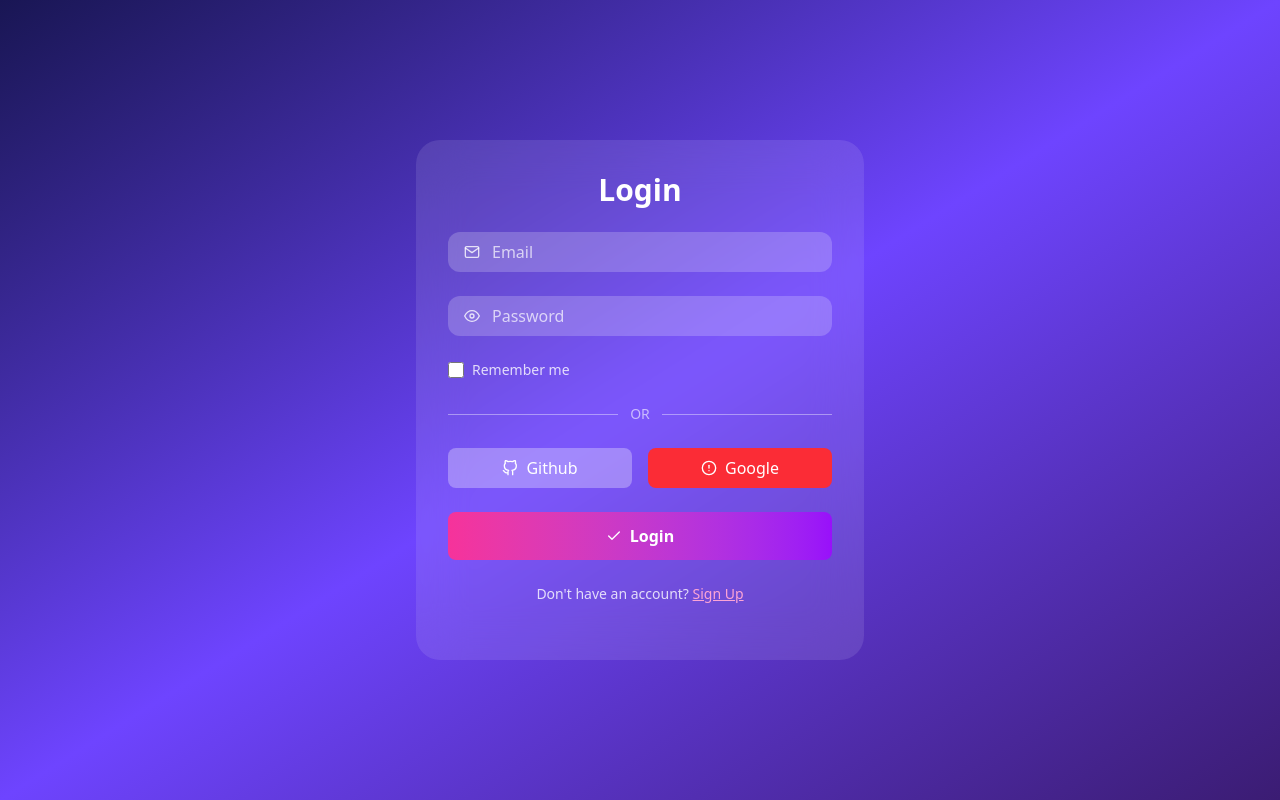
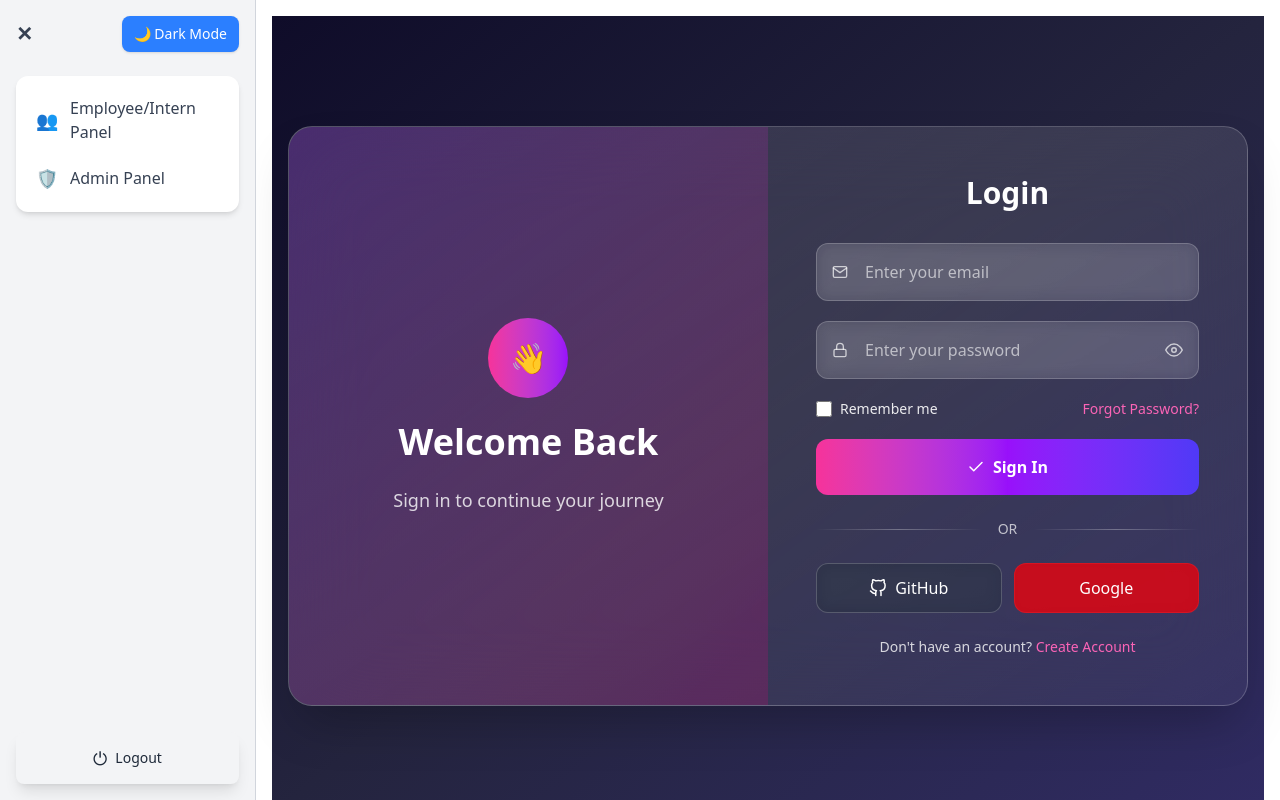
Before and after one commit to samarth1mishra/Practice_app_react_vite, a React (Vite) app: page /login in a window 1280 px wide. Built offline with nearby package versions, Linux system fonts and the light colour scheme.

Commit message:
improved Login and SignUp Logic

```diff
--- a/src/App.jsx
+++ b/src/App.jsx
@@ -31,7 +31,10 @@ const App = () => {
     window.addEventListener('resize',handleReSize);
     return ()=> window.removeEventListener('resize',handleReSize);
   },[])
-
+  useEffect(()=>{
+    const savedTab=localStorage.getItem('activeTab');
+    setActiveTab(savedTab||'Employee/InternPanel');
+  },[]);
   const handleTabChange=(tab)=>{
     setActiveTab(tab);
     localStorage.setItem('activeTab',tab);
@@ -54,18 +57,18 @@ const App = () => {
   };
   return (
     <BrowserRouter>
+    <div className="h-screen flex bg-white dark:bg-gray-900  text-black dark:text-white ">
+      <Sidebar tabs={tabs} activeTab={activeTab} setActiveTab={handleTabChange} darkMode={darkMode} setDarkMode={setDarkMode} sidebarOpen={sidebarOpen} setSidebarOpen={setSidebarOpen}   handleLogout={handleLogout}/>
+      <div className={`flex-1 p-4 overflow-auto transition-all duration-300 ${sidebarOpen ? 'ml-64' : 'ml-16'} md:ml-0`}>
     <Routes>
-      <Route path="/login" element={<Login/>}/>
+      <Route path="/login" element={<Login  setIsAdminLoggedIn={setIsAdminLoggedIn} setIsUserLoggedIn={setIsUserLoggedIn} activeTab={activeTab}/>}/>
       <Route path="/signUp" element={<SignUp/>}/>
       <Route path="/" element={
-      <div className="h-screen flex bg-white dark:bg-gray-900  text-black dark:text-white ">
-      <Sidebar tabs={tabs} activeTab={activeTab} setActiveTab={handleTabChange} darkMode={darkMode} setDarkMode={setDarkMode} sidebarOpen={sidebarOpen} setSidebarOpen={setSidebarOpen}   handleLogout={handleLogout}/>
-      <div className={`flex-1 p-4 overflow-auto transition-all duration-300 ${sidebarOpen?'ml-64':'ml-16'} md:ml-0`}>
-      <Content activeTab={activeTab} isAdminLoggedIn={isAdminLoggedIn} isUserLoggedIn={isUserLoggedIn}/>
+      <Content activeTab={activeTab} isAdminLoggedIn={isAdminLoggedIn} isUserLoggedIn={isUserLoggedIn} setIsAdminLoggedIn={setIsAdminLoggedIn} setIsUserLoggedIn={setIsUserLoggedIn}/>
+       } />
+      </Routes>
       </div>
     </div>
-     } />
-    </Routes>
     </BrowserRouter>
   );
 };
--- a/src/components/Login.jsx
+++ b/src/components/Login.jsx
@@ -1,29 +1,77 @@
-import {useState} from 'react'
-import {useNavigate} from 'react-router-dom'
-import {motion} from 'framer-motion';
-import {toast,ToastContainer} from 'react-toastify';
+import { useState, useEffect } from 'react';
+import { useNavigate } from 'react-router-dom';
+import { motion } from 'framer-motion';
+import { toast, ToastContainer } from 'react-toastify';
 import 'react-toastify/dist/ReactToastify.css';
-import { FiMail,FiLock,FiEye,FiEyeOff,FiCheck,FiLoader,FiGithub,FiAlertCircle} from 'react-icons/fi';
+import {FiMail,FiLock,FiEye,FiEyeOff,FiCheck,FiLoader,FiGithub} from 'react-icons/fi';
 
-export const Login=({setIsAdminLoggedIn,setIsUserLoggedIn})=>{
-    const navigate=useNavigate();
-    const [email,setEmail]=useState('');
-    const [password,setPassword]=useState('');
-    const [showPwd,setShowPwd]=useState(false);
-    const [remember,setRemember]=useState(false);
-    const [loading,setLoading]=useState(false);
-    const handleLogin=async(e)=>{
+export const Login = ({ setIsAdminLoggedIn, setIsUserLoggedIn,activeTab}) => {
+  const navigate = useNavigate();
+  const [email, setEmail] = useState('');
+  const [password, setPassword] = useState('');
+  const [showPwd, setShowPwd] = useState(false);
+  const [remember, setRemember] = useState(false);
+  const [loading, setLoading] = useState(false);
+  const [screenSize, setScreenSize] = useState('desktop');
+
+  useEffect(() => {
+    const updateScreenSize = () => {
+      const width = window.innerWidth;
+      if (width < 400) setScreenSize('mobile');
+      else if (width < 768) setScreenSize('tablet');
+      else setScreenSize('desktop');
+    };
+
+    updateScreenSize();
+    window.addEventListener('resize', updateScreenSize);
+    return () => window.removeEventListener('resize', updateScreenSize);
+  }, []);
+
+  const handleLogin = async (e) => {
     e.preventDefault();
-        if(!email || !password){
-            toast.error('Please fill in all Details');
+
+    if (!email || !password) {
+      toast.error('Please fill in all details');
       return;
     }
+
     setLoading(true);
-        await new Promise((r)=>setTimeout(r,1000));
-        const user=JSON.parse(localStorage.getItem('user'));
+    await new Promise((r) => setTimeout(r, 1000));
+
+    const user = JSON.parse(localStorage.getItem('user'));
     const isAdmin = email === 'admin@enrope.solutions.com' && password === '12345';
+    if (activeTab === "Admin Panel" && !isAdmin) {
+      toast.error('🔒 You are not an admin. Please log in as an employee in the Employee/Intern Panel.');
+      setLoading(false);
+      return;
+    }
+    if (activeTab === "Employee/Intern Panel" && isAdmin) {
+      toast.error('👔 Admins should log in using the Admin Panel');
+      setLoading(false);
+      return;
+    }
+    console.log(user);
+     if (activeTab === "Employee/Intern Panel" && user.email!==email) {
+      console.log('why');
+      toast.error(
+        <div>
+          You're not signed up yet!
+          <br />
+          <a
+            href="/signUp"
+            className="underline text-blue-300 hover:text-blue-200 font-bold"
+          >
+            Create an account now
+          </a>
+        </div>,
+        { autoClose: 5000 }
+      );
+      setLoading(false);
+      return;
+    }
     if (user && user.email === email && user.password === password) {
       localStorage.setItem('currentUserEmail', email);
+
       if (isAdmin) {
         localStorage.setItem('isAdminLoggedIn', 'true');
         setIsAdminLoggedIn(true);
@@ -31,56 +79,243 @@ export const Login=({setIsAdminLoggedIn,setIsUserLoggedIn})=>{
         localStorage.setItem('isUserLoggedIn', 'true');
         setIsUserLoggedIn(true);
       }
-          if (remember) localStorage.setItem('remember Email', email);
-          toast.success('Login Successful!');
-          setTimeout(() => navigate('/'), 500);
-        }else{
-           toast.error('Invalid credentials',{icon:<FiAlertCircle/>});
+
+      if (remember) {
+        localStorage.setItem('remember Email', email);
       }
+
+      toast.success('🎉 Login successful!');
+      setTimeout(() => navigate('/'), 800);
+    } else {
+      toast.error('❌ Invalid credentials');
+    }
+
     setLoading(false);
+  };
+
+  const containerVariants = {
+    hidden: { opacity: 0, scale: 0.95 },
+    visible: {
+      opacity: 1,
+      scale: 1,
+      transition: { duration: 0.5, ease: "easeOut" }
     }
+  };
+
+  const formVariants = {
+    hidden: { opacity: 0, y: 20 },
+    visible: {
+      opacity: 1,
+      y: 0,
+      transition: { duration: 0.6, delay: 0.2, ease: "easeOut" }
+    }
+  };
+
   return (
-        <div className="relative h-screen bg-gradient-to-br from-[#191654] via-[#6e44ff] to-[#3b1c73] overflow-hidden">
-             <motion.div className="absolute -inset-[50%] bg-[radial-gradient(ellipse_at_center,_var(--tw-gradient-stops))] from-purple-300 via-pink-400 to-indigo-500 opacity-30 blur-3xl animate-pulse" animate={{rotate:360}} transition={{repeat:Infinity,duration:30,ease:'linear'}}/>
-             <div className="relative flex items-center  justify-center min-h-screen px-4 py-12">
-            <motion.form onSubmit={handleLogin} initial={{opacity:0,scale:0.9}} animate={{opacity:1,scale:1}} transition={{duration:0.6,ease:'easeOut'}} className="relative z-10 w-full max-w-md p-8 bg-white/10 backdrop-blur-xl rounded-3xl shadow-2cl space-y-6 border-white/20">
-           {/* <form onSubmit={handleLogin} className="bg-white dark:bg-gray-800 p-6 rounded shadow-md w-80 space-y-4"> */}
-                <h2  className="text-center text-3xl font-bold text-white drop-shadow-cl">Login</h2>
-                <div className="flex items-center bg-white/20 rounded-xl px-4 py-2 focus-within:ring-2 ring-white/40 transition"><FiMail className="text-white/80 mr-3"/>
-                <input type="email" placeholder="Email" value={email} onChange={(e)=>setEmail(e.target.value)} className="flex-1 bg-transparent outline-none text-white placeholder-white/70"/>
+    <div className="min-h-screen flex items-center justify-center bg-gradient-to-br from-[#0f0c29] via-[#24243e] to-[#302b63] p-3 sm:p-4">
+       <ToastContainer
+        position="top-center"
+        autoClose={2000}
+        hideProgressBar={false}
+        newestOnTop={true}
+        closeOnClick
+        rtl={false}
+        pauseOnFocusLoss
+        draggable
+        pauseOnHover
+        theme="dark"
+        toastClassName={`
+          !bg-gradient-to-r !from-white/20 !to-white/10
+          !backdrop-blur-xl !border !border-white/30
+          !text-white !rounded-2xl !shadow-2xl
+          !text-sm !min-h-[50px] !p-3 !pr-10
+          ${screenSize === 'mobile' ? '!w-[280px]' : '!w-[320px]'}
+          !font-medium !leading-relaxed !relative
+        `}
+        progressClassName="!bg-gradient-to-r !from-pink-400 !via-purple-500 !to-indigo-500 !h-1"
+        closeButton={({ closeToast }) => (
+          <button
+            onClick={(e) => {
+              e.preventDefault();
+              e.stopPropagation();
+              closeToast();
+            }}
+            className="text-white/80 hover:text-white transition-all duration-200 absolute top-2 right-2 p-1.5 rounded-full hover:bg-white/20 z-50"
+            type="button"
+          >
+            <svg className="w-3 h-3" fill="currentColor" viewBox="0 0 20 20">
+              <path fillRule="evenodd" d="M4.293 4.293a1 1 0 011.414 0L10 8.586l4.293-4.293a1 1 0 111.414 1.414L11.414 10l4.293 4.293a1 1 0 01-1.414 1.414L10 11.414l-4.293 4.293a1 1 0 01-1.414-1.414L8.586 10 4.293 5.707a1 1 0 010-1.414z" clipRule="evenodd" />
+            </svg>
+          </button>
+        )}
+        style={{
+          top: screenSize === 'mobile' ? '12px' : '16px',
+          left: screenSize === 'mobile' ? '50%' : '60%',
+          transform: screenSize === 'mobile' ? 'translateX(-50%)' : 'translateX(-50%)',
+          zIndex: 9999
+        }}
+      />
+
+      <motion.div
+        variants={containerVariants}
+        initial="hidden"
+        animate="visible"
+        className="w-full max-w-6xl flex flex-col lg:flex-row bg-gradient-to-br from-white/15 to-white/5 backdrop-blur-2xl rounded-3xl shadow-2xl border border-white/20 overflow-hidden"
+      >
+        <div className="hidden lg:flex flex-1 items-center justify-center p-12 bg-gradient-to-br from-purple-600/20 to-pink-600/20">
+          <div className="text-center space-y-6">
+            <motion.div
+              initial={{ scale: 0 }}
+              animate={{ scale: 1 }}
+              transition={{ duration: 0.8, delay: 0.5 }}
+              className="w-20 h-20 mx-auto bg-gradient-to-r from-pink-500 to-purple-600 rounded-full flex items-center justify-center text-3xl"
+            >
+              👋
+            </motion.div>
+            <motion.h2
+              initial={{ opacity: 0, y: 20 }}
+              animate={{ opacity: 1, y: 0 }}
+              transition={{ duration: 0.6, delay: 0.7 }}
+              className="text-4xl font-bold text-white"
+            >
+              Welcome Back
+            </motion.h2>
+            <motion.p
+              initial={{ opacity: 0, y: 20 }}
+              animate={{ opacity: 1, y: 0 }}
+              transition={{ duration: 0.6, delay: 0.9 }}
+              className="text-white/80 text-lg"
+            >
+              Sign in to continue your journey
+            </motion.p>
           </div>
-                <div className="flex items-center bg-white/20 rounded-xl px-4 py-2 focus-within:ring-2 ring-white/40 transition">
-                {showPwd ?(
-                    <FiEyeOff className="text-white/80 mr-3 cursor-pointer" onClick={()=>setShowPwd(false)}/>
-                ):(<FiEye className="text-white/80 mr-3 cursor pointer" onClick={()=>setShowPwd(true)}/>)}
-                <input type={showPwd?"text":"password"} placeholder="Password" value={password} onChange={(e)=>setPassword(e.target.value)} className="flex-1 bg-transparent outline-none text-white placeholder-white/70"/>
         </div>
-                <label className="flex items-center text-white/80 text-sm space-x-2">
-                <input type="checkbox" checked={remember} onChange={(e)=>setRemember(e.target.checked)} className="form-checkbox h-4 w-4 accent-pink-500"/>
+
+        <motion.div
+          variants={formVariants}
+          initial="hidden"
+          animate="visible"
+          className="w-full lg:w-1/2 p-4 sm:p-6 lg:p-8 xl:p-12"
+        >
+          <div className="lg:hidden text-center mb-6">
+            <div className="w-16 h-16 mx-auto bg-gradient-to-r from-pink-500 to-purple-600 rounded-full flex items-center justify-center text-2xl mb-4">
+              👋
+            </div>
+            <h2 className="text-2xl font-bold text-white mb-2">Welcome Back</h2>
+          </div>
+
+          <div className="hidden lg:block mb-8">
+            <h2 className="text-3xl font-bold text-white text-center">Login</h2>
+          </div>
+
+          <form className="space-y-4 sm:space-y-5" onSubmit={handleLogin}>
+            <motion.div
+              whileFocus={{ scale: 1.02 }}
+              className="relative group"
+            >
+              <FiMail className="absolute left-4 top-1/2 transform -translate-y-1/2 text-white/70 group-focus-within:text-pink-400 transition-colors z-10" />
+              <input
+                type="email"
+                value={email}
+                onChange={(e) => setEmail(e.target.value)}
+                placeholder="Enter your email"
+                required
+                className="w-full pl-12 pr-4 py-3.5 sm:py-4 rounded-xl bg-white/10 border border-white/20 text-white placeholder-white/60 outline-none focus:ring-2 focus:ring-pink-500/50 focus:border-pink-500/50 transition-all duration-300 backdrop-blur-sm"
+              />
+            </motion.div>
+
+            <motion.div
+              whileFocus={{ scale: 1.02 }}
+              className="relative group"
+            >
+              <FiLock className="absolute left-4 top-1/2 transform -translate-y-1/2 text-white/70 group-focus-within:text-pink-400 transition-colors z-10" />
+              <input
+                type={showPwd ? 'text' : 'password'}
+                value={password}
+                onChange={(e) => setPassword(e.target.value)}
+                placeholder="Enter your password"
+                required
+                className="w-full pl-12 pr-12 py-3.5 sm:py-4 rounded-xl bg-white/10 border border-white/20 text-white placeholder-white/60 outline-none focus:ring-2 focus:ring-pink-500/50 focus:border-pink-500/50 transition-all duration-300 backdrop-blur-sm"
+              />
+              <button
+                type="button"
+                className="absolute right-4 top-1/2 transform -translate-y-1/2 text-white/70 hover:text-white transition-colors"
+                onClick={() => setShowPwd(!showPwd)}
+              >
+                {showPwd ? <FiEyeOff size={18} /> : <FiEye size={18} />}
+              </button>
+            </motion.div>
+
+            <div className="flex flex-col sm:flex-row sm:items-center sm:justify-between gap-3 text-sm text-white/90">
+              <label className="flex items-center gap-2 cursor-pointer hover:text-white transition-colors">
+                <input
+                  type="checkbox"
+                  checked={remember}
+                  onChange={(e) => setRemember(e.target.checked)}
+                  className="w-4 h-4 rounded border-white/30 bg-white/10 text-pink-500 focus:ring-pink-500/50 focus:ring-2"
+                />
                 <span>Remember me</span>
               </label>
-                <div className="flex items-center text-white/60 text-sm">
-                <span className="flex-grow h-px bg-white/40"></span>
-                <span className="px-3">OR</span>
-                <span className="flex-grow h-px bg-white/40"></span>
-                </div>
-                <div className="flex gap-4">
-                    <button type="button" className="flex-1 flex items-center justify-center gap-2 py-2 bg-white/30 text-white rounded-lg hover:bg-white/40 transition">
-                    <FiGithub/> Github
-                    </button>
-                    <button type="button"  className="flex-1 flex items-center justify-center gap-2 py-2 bg-red-500 text-white rounded-lg hover:bg-red-600 transition">
-                    <FiAlertCircle/> Google
-                    </button>
-                </div>
-                <button type="Submit" disabled={loading}  className="w-full flex items-center justify-center gap-2 py-3 bg-gradient-to-r from-pink-500 to-purple-600 text-white font-bold rounded-lg hover:scale-[1.02] hover:shadow-lg transition disabled:opacity-70">{loading?<FiLoader className="animate-spin"/>:<FiCheck/>}{loading?'Logging in...':'Login'}</button>
-                <p className="text-center text-sm text-white/80">
-                    Don't have an account?{' '}<a href="/signup" className="underline text-pink-300 hover:text-pink-400 transition"> Sign Up</a>
-                </p>
-            <ToastContainer className="mt-4" position="bottom-center" autoClose={3000} hideProgressBar/>
-            </motion.form>
+              <a href="#" className="text-pink-400 hover:text-pink-300 transition-colors font-medium">
+                Forgot Password?
+              </a>
             </div>
 
+            <motion.button
+              whileHover={{ scale: 1.02 }}
+              whileTap={{ scale: 0.98 }}
+              type="submit"
+              disabled={loading}
+              className="w-full py-3.5 sm:py-4 rounded-xl bg-gradient-to-r from-pink-500 via-purple-600 to-indigo-600 text-white font-semibold flex justify-center items-center gap-2 transition-all duration-300 hover:shadow-lg hover:shadow-pink-500/25 disabled:opacity-50 disabled:cursor-not-allowed"
+            >
+              {loading ? (
+                <>
+                  <FiLoader className="animate-spin" size={18} />
+                  <span>Signing in...</span>
+                </>
+              ) : (
+                <>
+                  <FiCheck size={18} />
+                  <span>Sign In</span>
+                </>
+              )}
+            </motion.button>
+
+            <div className="flex items-center gap-4 my-6">
+              <div className="flex-1 h-px bg-gradient-to-r from-transparent via-white/30 to-transparent"></div>
+              <span className="text-white/70 text-sm font-medium">OR</span>
+              <div className="flex-1 h-px bg-gradient-to-r from-transparent via-white/30 to-transparent"></div>
             </div>
-    )
 
-}
+            <div className="grid grid-cols-1 sm:grid-cols-2 gap-3">
+              <motion.button
+                whileHover={{ scale: 1.02 }}
+                whileTap={{ scale: 0.98 }}
+                type="button"
+                className="py-3 px-4 rounded-xl bg-gray-800/50 border border-white/20 text-white flex items-center justify-center gap-2 hover:bg-gray-700/50 transition-all duration-300 backdrop-blur-sm"
+              >
+                <FiGithub size={18} />
+                <span className="font-medium">GitHub</span>
+              </motion.button>
+              <motion.button
+                whileHover={{ scale: 1.02 }}
+                whileTap={{ scale: 0.98 }}
+                type="button"
+                className="py-3 px-4 rounded-xl bg-red-600/80 border border-red-500/30 text-white flex items-center justify-center gap-2 hover:bg-red-600 transition-all duration-300 backdrop-blur-sm"
+              >
+                <span className="font-medium">Google</span>
+              </motion.button>
+            </div>
+
+            <p className="text-center text-white/80 text-sm mt-6">
+              Don't have an account?{' '}
+              <a href="/signUp" className="text-pink-400 hover:text-pink-300 transition-colors font-medium">
+                Create Account
+              </a>
+            </p>
+          </form>
+        </motion.div>
+      </motion.div>
+    </div>
+  );
+};
--- a/src/components/SignUp.jsx
+++ b/src/components/SignUp.jsx
@@ -31,26 +31,26 @@ export const SignUp=()=>{
 
      }
      return (
-        <>
-        <ToastContainer/>
-        <div className="min-h-screen flex items-center justify-center bg-gradient-to-t from-[#a6c0fe] to-[#f68084] dark:from-gray-900 dark:to-gray-800 p-6 ">
-            <motion.form onSubmit={handleSubmit} initial={{opacity:0,scale:0.3}} animate={{opacity:1,scale:1}} transition={{duration:0.5,ease:'easeOut'}} className="bg-gradient-to-t from-[#fdcbf1] to-[#e6dee9] dark:bg-gray-900 w-full max-w-lg p-10 rounded-3xl shadow-2xl  space-y-8">
-                <h2 className="text-5xl font-extrabold text-center text-gray-900 dark:text-gray-100">Create Your Account</h2>
-                <div className="flex flex-row items-center jutsify-center bg-white border border-gray-300 dark:border-gray-700 rounded-2xl text-gray-900 dark:text-white">
-                    <FiMail className="ml-4 text-gray-400 dark:text-gray-500 "/>
-                <input type="email" placeholder="Email" value={email} onChange={(e)=>setEmail(e.target.value)} className="flex-1 w-full pl-2 pr-2 py-4  bg-transparent outline-none "/>
-                </div>
-                 <div className="flex flex-row items-center justify-between bg-white border border-gray-300 dark:border-gray-700 rounded-2xl text-gray-900 dark:text-white">
-                <FiLock className="ml-4 text-gray-400 dark:text-gray-500 " />
-                <input type={showPassword?'text':'password'} placeholder="Password" required value={password} onChange={(e)=>setPassword(e.target.value)} className="flex-1 w-full pl-2 pr-2 py-4  bg-transparent outline-none "/>
-                <button type="button" onClick={()=>setShowPassword(!showPassword)} className="mr-4 text-gray-600">{showPassword?<FiEyeOff/>:<FiEye/>}</button>
-                </div>
-                <motion.button type="submit" disabled={loading} whileHover={{scale:1.02}} whileTap={{scale:0.98}} className="w-full py-3 sm:py-4 bg-purple-600 text-white font-semibold text-sm sm:text-base rounded -xl sm:rounded-2xl shadow-lg hover:bg-purple-700 disabled:opacity-50 disabled:cursor-not-allowed transition">{loading?'Signing up...':'Sign Up'}</motion.button>
-                <p className="text-center text-sm dark:text-white sm:text-base text-gray-600 dark:text-gray-400">
-                    Already have an Account?{' '}<button type="button" onClick={()=>navigate('/login')} className="text-purple-600 hover:underline dark:text-purple-400 font-medium">Log In</button>
-                </p>
-            </motion.form>
+         <>
+    <ToastContainer position="top-center" autoClose={1500} pauseOnHover draggable theme="colored" />
+    <div className="min-h-screen flex items-center justify-center bg-gradient-to-br from-purple-300 to-pink-200 dark:from-indigo-900 dark:to-purple-900 p-6 sm:p-8 lg:p-10">
+      <motion.form onSubmit={handleSubmit} initial={{ opacity: 0, scale: 0.3 }} animate={{ opacity: 1, scale: 1 }} transition={{ duration: 0.5, ease: 'easeOut' }} className="w-full max-w-md bg-white/70 dark:bg-gray-900/80 backdrop-blur-md p-6 sm:p-8 md:p-10 rounded-3xl shadow-2xl space-y-6 sm:space-y-8">
+        <h2 className="text-3xl sm:text-4xl font-extrabold text-center text-gray-900 dark:text-white">Create Your Account</h2>
+        <div className="flex items-center bg-white dark:bg-gray-800 border border-gray-300 dark:border-gray-700 rounded-2xl px-4 py-3 sm:py-4 text-gray-900 dark:text-white">
+          <FiMail className="mr-3 text-gray-500 dark:text-gray-400" />
+          <input type="email" placeholder="Email" value={email} onChange={(e) => setEmail(e.target.value)} className="flex-1 min-w-0 bg-transparent text-sm sm:text-base placeholder-gray-400 dark:placeholder-gray-500 outline-none" />
         </div>
-        </>
+        <div className="flex items-center bg-white dark:bg-gray-800 border border-gray-300 dark:border-gray-700 rounded-2xl px-4 py-3 sm:py-4 text-gray-900 dark:text-white">
+          <FiLock className="mr-3 text-gray-500 dark:text-gray-400" />
+          <input type={showPassword ? 'text' : 'password'} placeholder="Password" required value={password} onChange={(e) => setPassword(e.target.value)} className="flex-1 min-w-0 bg-transparent text-sm sm:text-base placeholder-gray-400 dark:placeholder-gray-500 outline-none" />
+          <button type="button" onClick={() => setShowPassword(!showPassword)} className="ml-3 text-gray-500 dark:text-gray-400">{showPassword ? <FiEyeOff /> : <FiEye />}</button>
+        </div>
+        <motion.button type="submit" disabled={loading} whileHover={{ scale: 1.02 }} whileTap={{ scale: 0.98 }} className="w-full py-3 sm:py-4 bg-gradient-to-r from-purple-600 to-indigo-600 dark:from-pink-700 dark:to-purple-700 text-white font-semibold text-sm sm:text-base rounded-xl shadow-lg disabled:opacity-50 disabled:cursor-not-allowed transition">{loading ? 'Signing up...' : 'Sign Up'}</motion.button>
+        <div className="text-center text-sm sm:text-base text-gray-600 dark:text-gray-400">
+          Already have an account? <button type="button" onClick={() => navigate('/login')} className="text-purple-600 hover:underline dark:text-purple-400 font-medium">Log In</button>
+        </div>
+      </motion.form>
+    </div>
+  </>
      )
 }
```
Also changed, not shown: src/components/Content.jsx (+9 -4 lines). Lines whose indentation alone changed are shown as unchanged.
